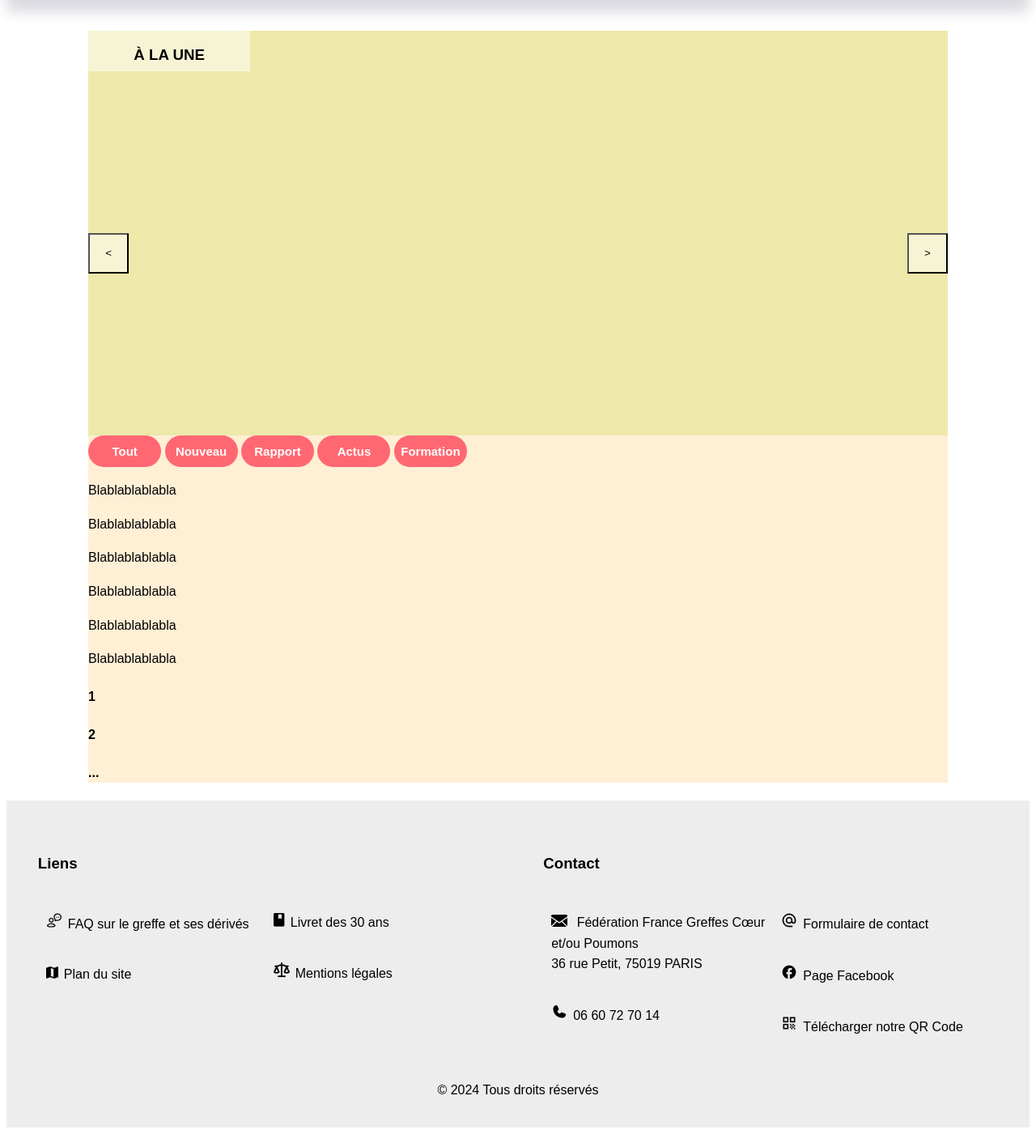
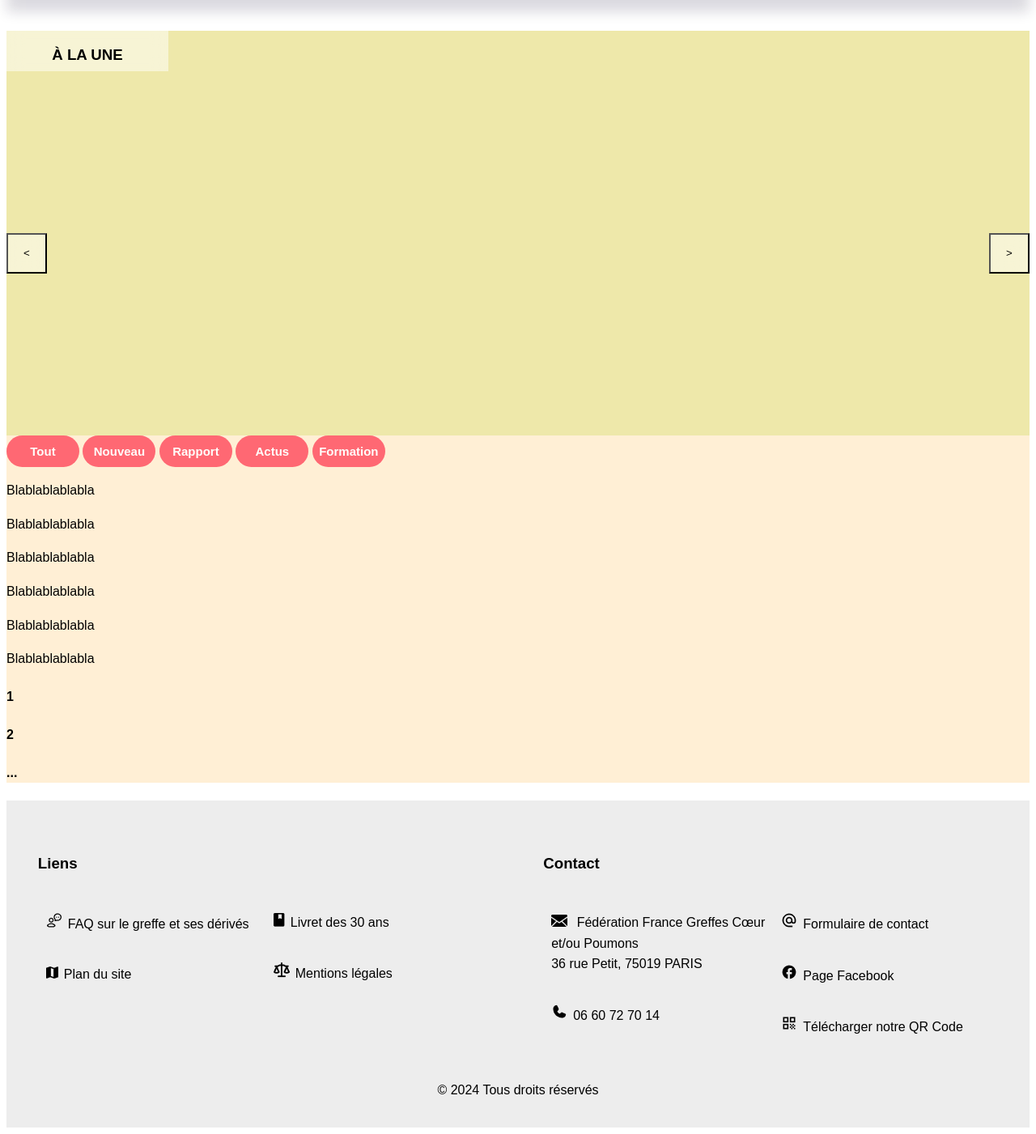
Before and after one commit to ZreY27/Refonte_FGCP_asso, a PHP site: page /actus.html in a window 1280 px wide. Shown: the part 197-1598 px from the top of the page at 81% size. Run offline with PHP 8.4, Linux system fonts and the light colour scheme.

Commit message:
Update style.css

```diff
--- a/SAE/style/style.css
+++ b/SAE/style/style.css
@@ -12,7 +12,7 @@
     --police_taille_nav : 16px;
 }
 
-body > *:not(header, footer) { /*mettre un margin sur tous les fils du body sauf le header et le footer*/
+body > *:not(header, main, footer) { /*mettre un margin sur tous les fils du body sauf le header et le footer*/
     margin: 0 8%;
 }
 
```
